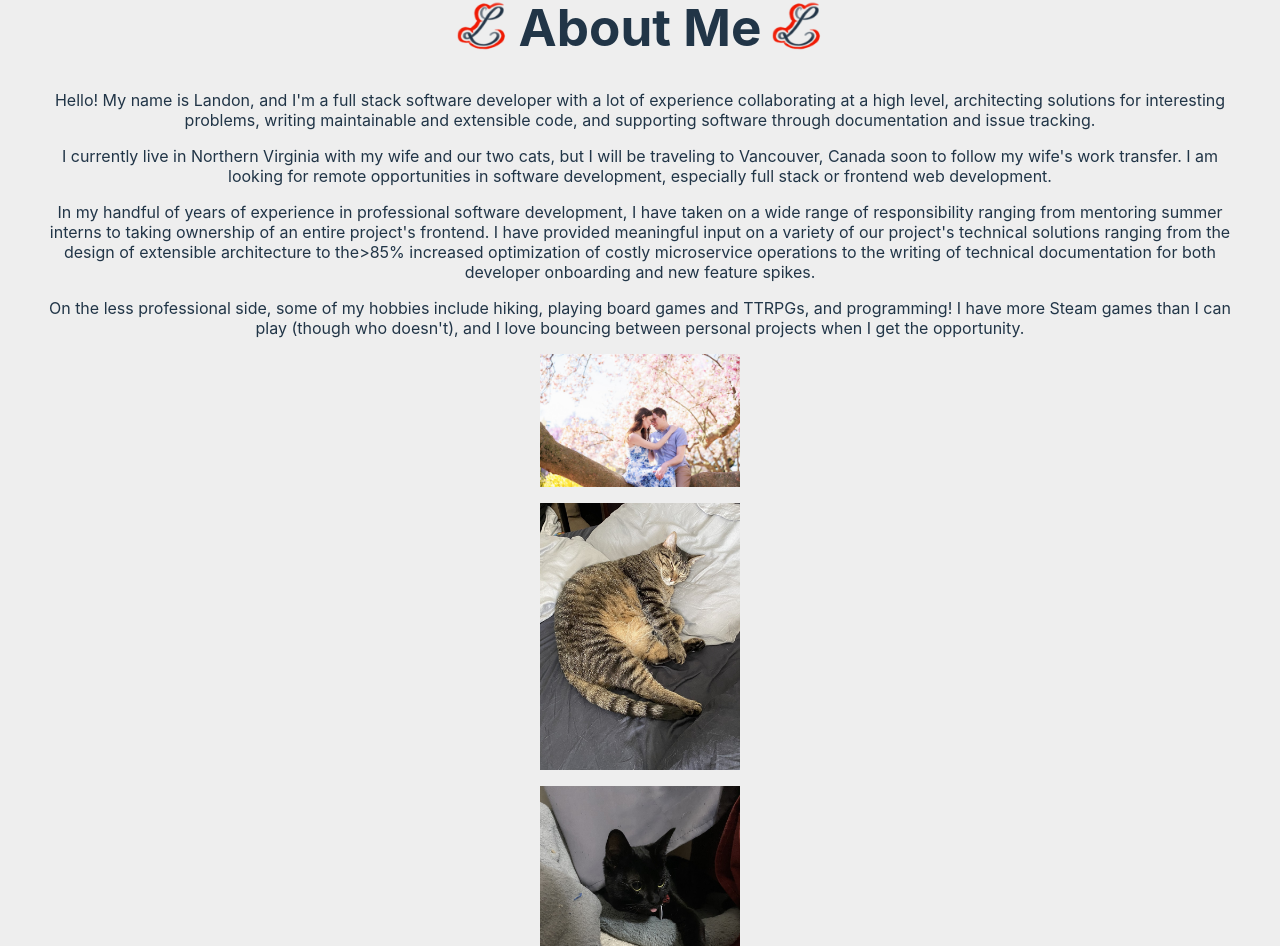
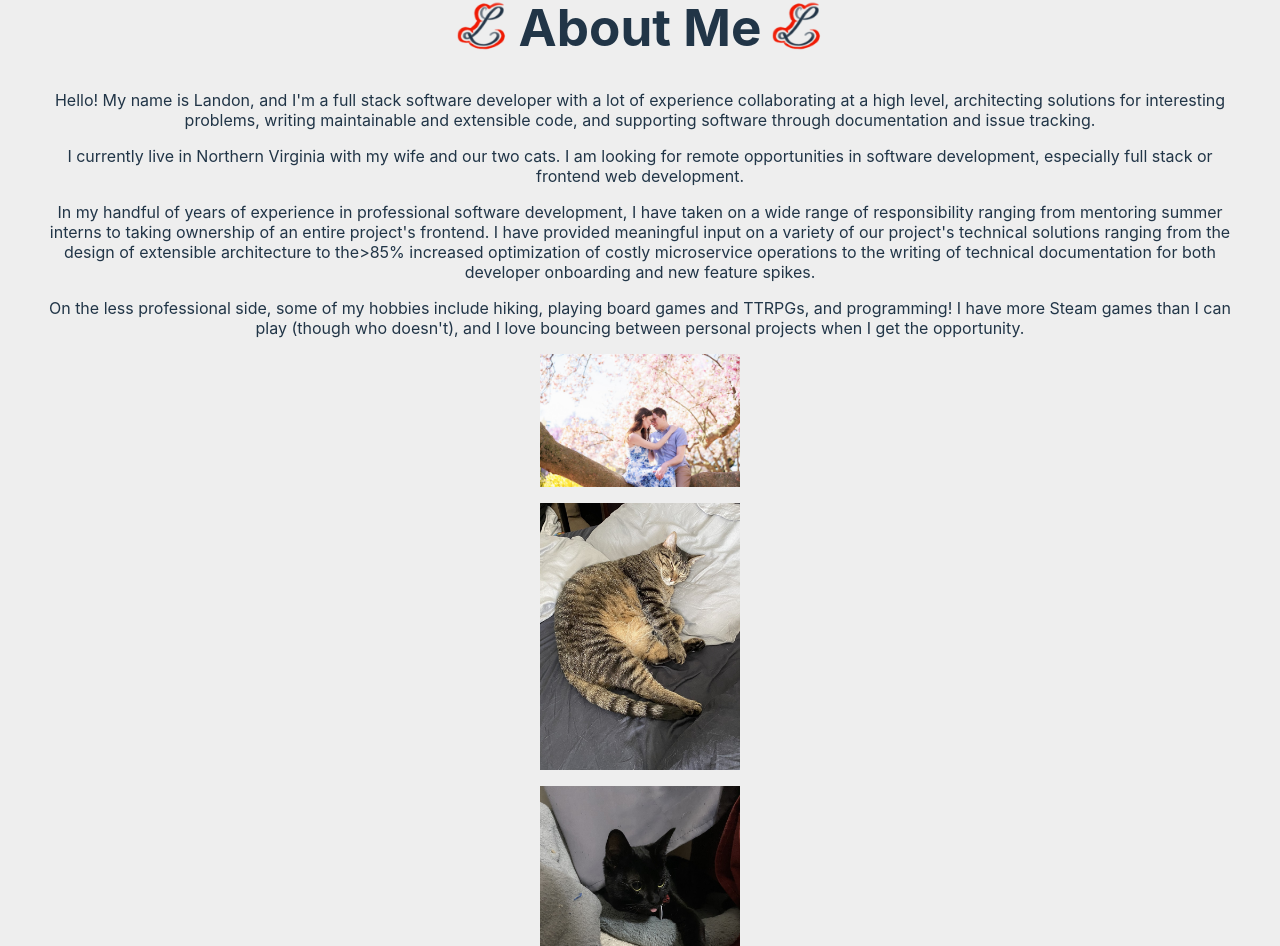
Before and after one commit to rdecoito/portfolio-site, a React (Vite) app: page / in a window 1280 px wide. Shown: the part 887-1833 px from the top of the page. Built offline with nearby package versions, Linux system fonts and the light colour scheme.

Commit message:
Update AboutMe to remove Vancouver bit

```diff
--- a/src/pages/AboutMe.tsx
+++ b/src/pages/AboutMe.tsx
@@ -35,10 +35,9 @@ export default function AboutMe() {
                 code, and supporting software through documentation and issue tracking.
             </p>
             <p>
-                I currently live in Northern Virginia with my wife and our two cats,
-                but I will be traveling to Vancouver, Canada soon to follow my wife&apos;s
-                work transfer. I am looking for remote opportunities in software
-                development, especially full stack or frontend web development.
+                I currently live in Northern Virginia with my wife and our two cats.
+                I am looking for remote opportunities in software development,
+                especially full stack or frontend web development.
             </p>
             <p>
                 In my handful of years of experience in professional software development,
```
